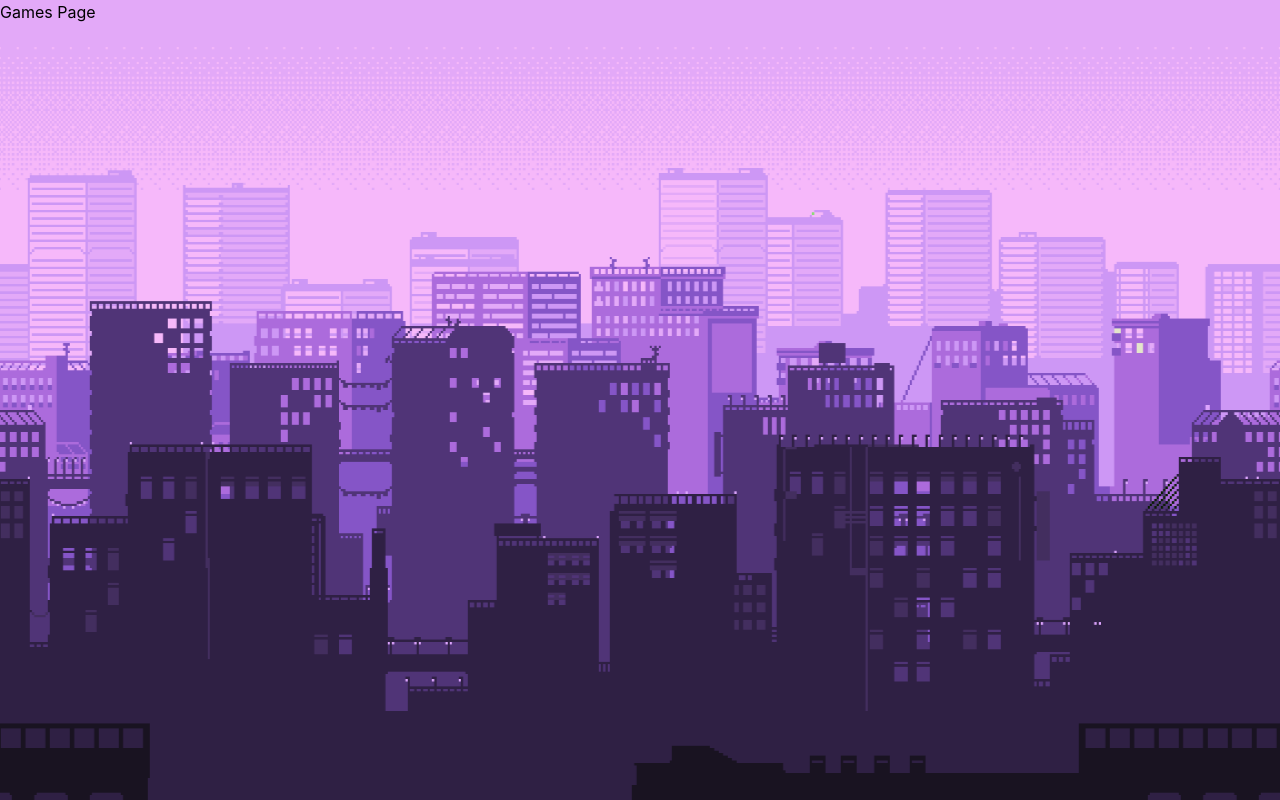
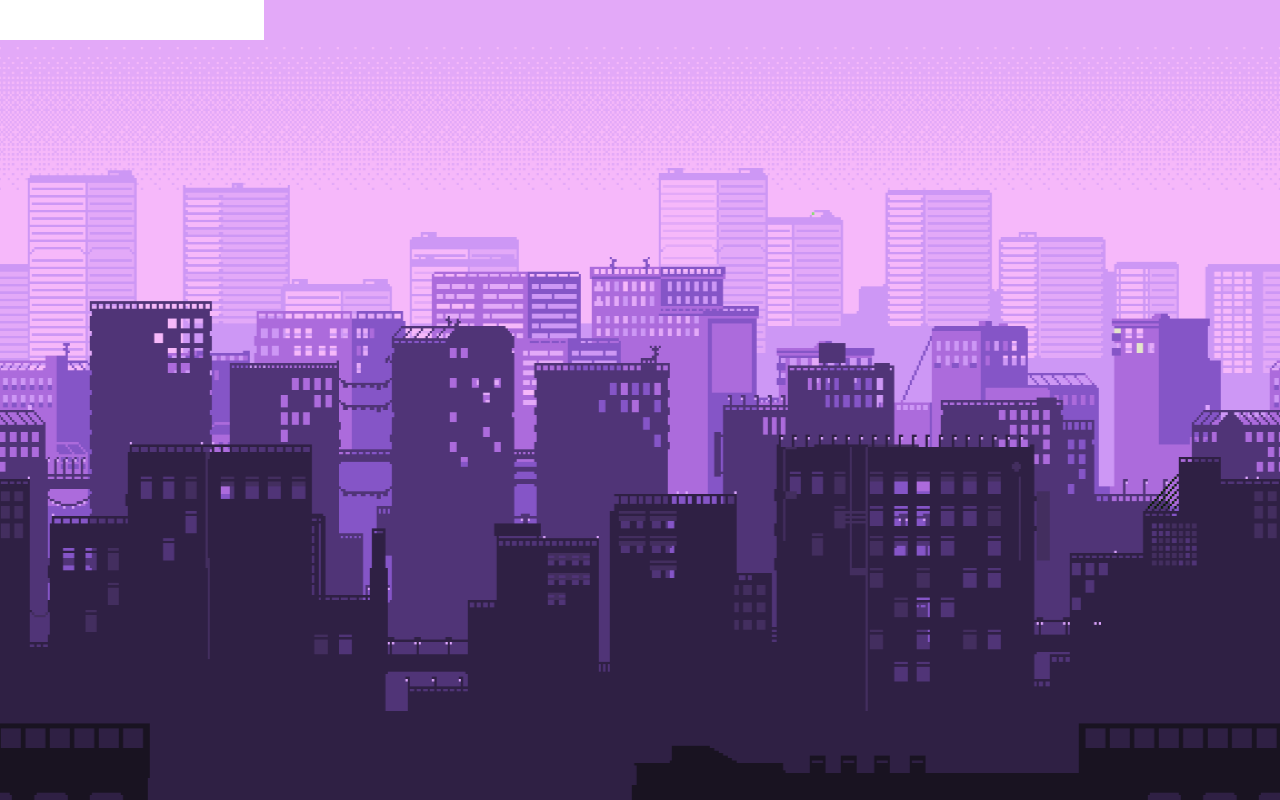
Before and after one commit to cbregoffid/game-finder, a React (Vite) app in the folder frontend/: page /games in a window 1280 px wide. Built offline with nearby package versions, Linux system fonts and the light colour scheme.

Commit message:
Added next button to adjectives page and GamesPage state setup

```diff
--- a/frontend/src/AdjectivesPage.jsx
+++ b/frontend/src/AdjectivesPage.jsx
@@ -1,4 +1,5 @@
 import { useState, useEffect } from 'react'
+import { useNavigate } from 'react-router-dom'
 
 function AdjectivesPage() {
   const [input, setInput] = useState("")
@@ -6,9 +7,11 @@ function AdjectivesPage() {
   const [adjectives, setAdjectives] = useState([])
   const [flickering, setFlickering] = useState([false, false, false])
   const [flickeringOut, setFlickeringOut] = useState([false, false, false])
+  const navigate = useNavigate()
+  const [transitioning, setTransitioning] = useState(false)
 
   useEffect(() => {
-    if (input.length < 2){
+    if (input.length < 2) {
       setSuggestions([])
       return
     }
@@ -27,6 +30,10 @@ function AdjectivesPage() {
     fetchSuggestions()
   }, [input])
 
+  const handleNext = () => {
+    setTransitioning(true)
+    setTimeout(() => navigate('/games'), 500)
+  }
   const handleAddAdjective = (word) => {
     if (adjectives.includes(word)) return
     if (adjectives.length >= 3) return
@@ -72,7 +79,7 @@ const handleRemoveAdjective = (word) => {
           ))}
         </div>
       </div>
-      <div style={{ display: 'flex', gap: '4vw', justifyContent: 'center', marginTop: '400px'}}>
+      <div style={{ display: 'flex', gap: '4vw', justifyContent: 'center', marginTop: '400px' }}>
         {[0, 1, 2].map((slot) => (
           <div key={slot} style={{
             color: neonTextColors[slot],
@@ -114,6 +121,10 @@ const handleRemoveAdjective = (word) => {
         ))}
       </div>
 
+      <div>
+        <button onClick={handleNext}>Next</button>
+      </div>
+
     </div>
   )
 }
--- a/frontend/src/GamesPage.jsx
+++ b/frontend/src/GamesPage.jsx
@@ -1,7 +1,29 @@
+import { useState, useEffect } from 'react'
+
 function GamesPage() {
+  const [input, setInput] = useState("")
+  const [games, setGames] = useState([null, null, null])
+  const [suggestions, setSuggestions] = useState([])
+  const [activeSlot, setActiveSlot] = useState(null)
+
   return (
     <div>
-      <h1>Games Page</h1>
+      <div style={{ position: 'relative', display: 'inline-block' }}>
+        <input
+          type="text"
+          value={input}
+          onChange={(e) => setInput(e.target.value)}
+          style={{ background: 'white', color: 'black', padding: '8px' }}
+        />
+        <div style={{ position: 'absolute', top: '100%', left: 0, zIndex: 10, background: 'white', color: 'black', width: '100%' }}>
+          {suggestions.map((suggestion) => (
+            <div key={suggestion.word} onClick={() => handleAddAdjective(suggestion.word)}>
+              {suggestion.word}
+            </div>
+          ))}
+        </div>
+      </div>
+
     </div>
   )
 }
```
Lines whose indentation alone changed are shown as unchanged.
